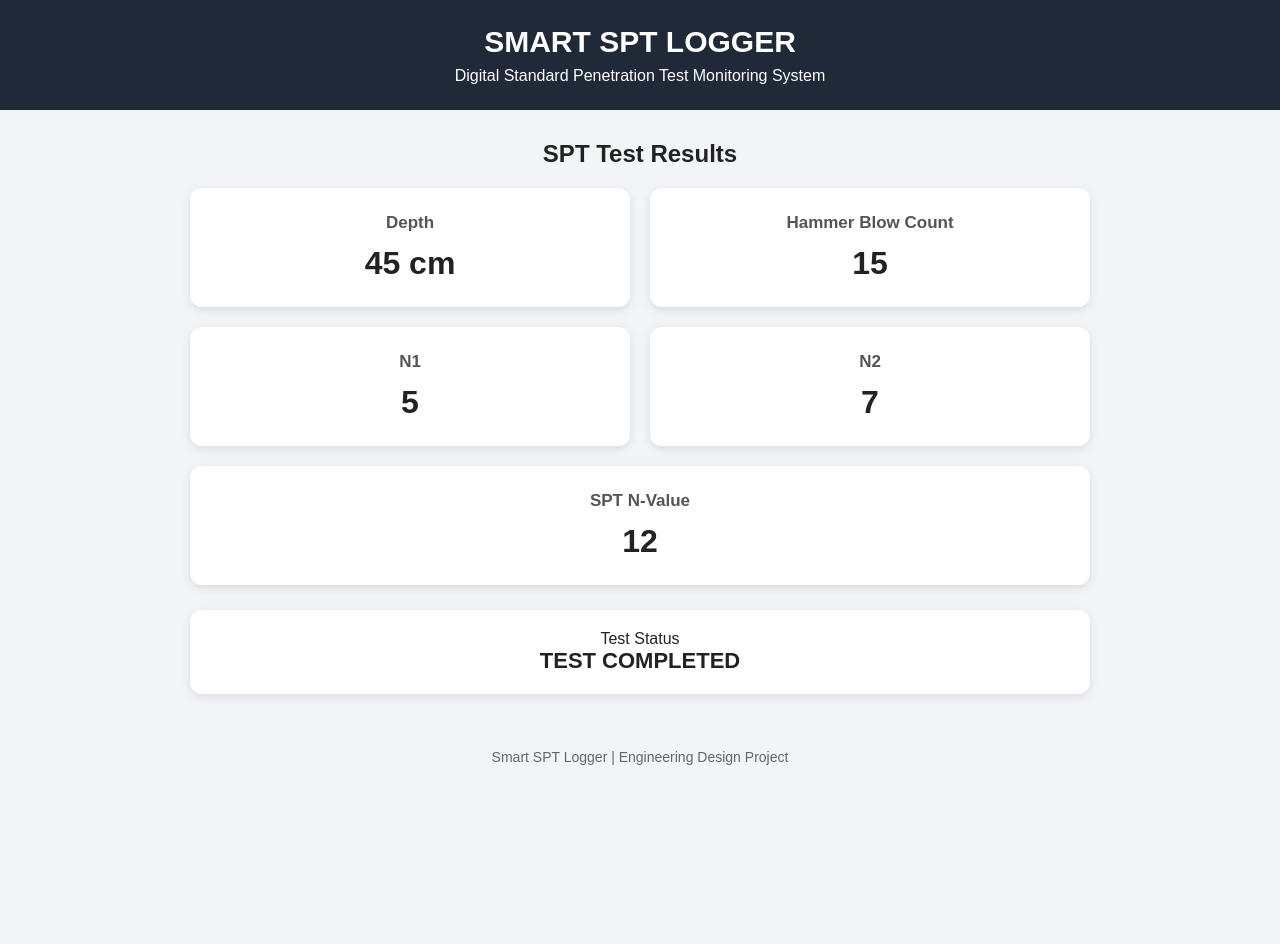
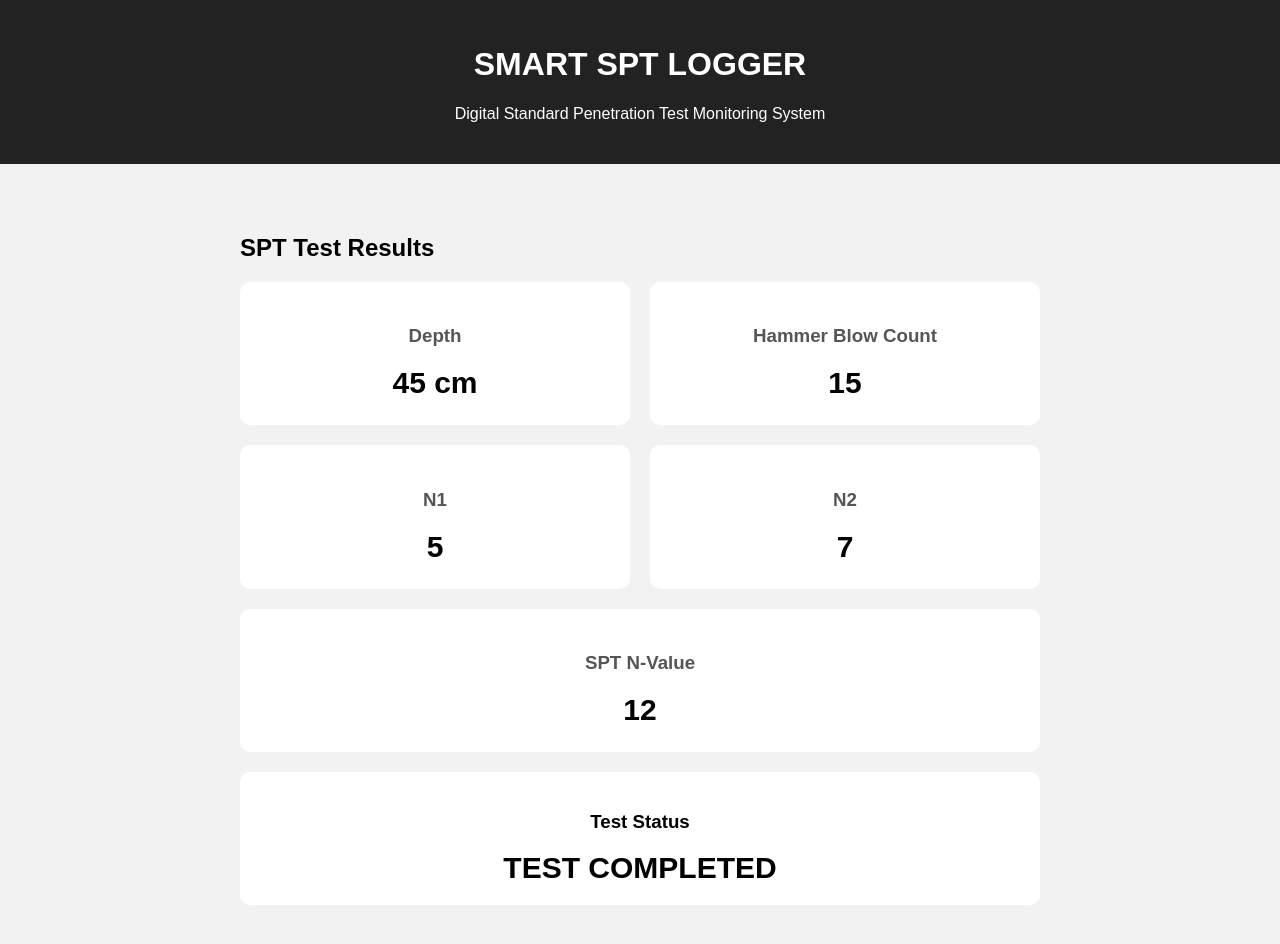
Before and after one commit to sanjayan0207-boop/smart-spt-dashboard, a plain HTML site: page index.html in a window 1280 px wide. Before the commit the page ends 815 px from the top, so only its background shows below. Drawn offline with Linux system fonts and the light colour scheme.

Commit message:
Update index.html

```diff
--- a/index.html
+++ b/index.html
@@ -1,205 +1,119 @@
 <!DOCTYPE html>
-<html lang="en">
+<html>
 <head>
     <meta charset="UTF-8">
     <meta name="viewport" content="width=device-width, initial-scale=1.0">
-
     <title>Smart SPT Logger</title>
 
     <style>
-
         body {
+            font-family: Arial, sans-serif;
             margin: 0;
-    font-family: Arial, sans-serif;
-    background: #f2f4f7;
-    color: #222;
+            background: #f2f2f2;
         }
 
         .header {
-    background: #1f2937;
+            background: #222;
             color: white;
             text-align: center;
-    padding: 25px 10px;
-}
-
-.header h1 {
-    margin: 0;
-    font-size: 30px;
-}
-
-.header p {
-    margin: 8px 0 0;
-    font-size: 16px;
+            padding: 25px;
         }
 
         .container {
-    max-width: 900px;
+            max-width: 800px;
             margin: 30px auto;
-    padding: 0 20px;
+            padding: 20px;
         }
 
-.section-title {
-    text-align: center;
-    margin-bottom: 20px;
-}
-
-.results {
+        .cards {
             display: grid;
-    grid-template-columns: repeat(2, 1fr);
+            grid-template-columns: 1fr 1fr;
             gap: 20px;
         }
 
         .card {
             background: white;
             padding: 25px;
-    border-radius: 12px;
             text-align: center;
-    box-shadow: 0 3px 10px rgba(0,0,0,0.10);
+            border-radius: 10px;
         }
 
         .card h3 {
-    margin: 0 0 12px;
-    font-size: 17px;
             color: #555;
         }
 
         .value {
-    font-size: 32px;
+            font-size: 30px;
             font-weight: bold;
         }
 
         .nvalue {
-    grid-column: span 2;
+            grid-column: 1 / 3;
         }
 
         .status {
-    margin-top: 25px;
             background: white;
+            margin-top: 20px;
             padding: 20px;
-    border-radius: 12px;
             text-align: center;
-    box-shadow: 0 3px 10px rgba(0,0,0,0.10);
-}
-
-.status-text {
-    font-size: 22px;
-    font-weight: bold;
-}
-
-.footer {
-    text-align: center;
-    margin-top: 35px;
-    padding: 20px;
-    color: #666;
-    font-size: 14px;
+            border-radius: 10px;
         }
 
         @media (max-width: 600px) {
-
-    .results {
+            .cards {
                 grid-template-columns: 1fr;
             }
 
             .nvalue {
-        grid-column: span 1;
+                grid-column: 1;
             }
-
         }
-
     </style>
 </head>
 
 <body>
 
     <div class="header">
-
         <h1>SMART SPT LOGGER</h1>
-
         <p>Digital Standard Penetration Test Monitoring System</p>
-
     </div>
-
 
     <div class="container">
 
-    <h2 class="section-title">SPT Test Results</h2>
+        <h2>SPT Test Results</h2>
 
-
-    <div class="results">
-
+        <div class="cards">
 
             <div class="card">
+                <h3>Depth</h3>
+                <div class="value">45 cm</div>
+            </div>
 
-            <h3>Depth</h3>
+            <div class="card">
+                <h3>Hammer Blow Count</h3>
+                <div class="value">15</div>
+            </div>
 
-            <div class="value">
-                45 cm
+            <div class="card">
+                <h3>N1</h3>
+                <div class="value">5</div>
+            </div>
+
+            <div class="card">
+                <h3>N2</h3>
+                <div class="value">7</div>
+            </div>
+
+            <div class="card nvalue">
+                <h3>SPT N-Value</h3>
+                <div class="value">12</div>
             </div>
 
         </div>
 
-
-        <div class="card">
-
-            <h3>Hammer Blow Count</h3>
-
-            <div class="value">
-                15
-            </div>
-
-        </div>
-
-
-        <div class="card">
-
-            <h3>N1</h3>
-
-            <div class="value">
-                5
-            </div>
-
-        </div>
-
-
-        <div class="card">
-
-            <h3>N2</h3>
-
-            <div class="value">
-                7
-            </div>
-
-        </div>
-
-
-        <div class="card nvalue">
-
-            <h3>SPT N-Value</h3>
-
-            <div class="value">
-                12
-            </div>
-
-        </div>
-
-    </div>
-
-
         <div class="status">
-
-        <div>Test Status</div>
-
-        <div class="status-text">
-            TEST COMPLETED
-        </div>
-
-    </div>
-
-
-    <div class="footer">
-
-        Smart SPT Logger | Engineering Design Project
-
+            <h3>Test Status</h3>
+            <div class="value">TEST COMPLETED</div>
         </div>
 
     </div>
```
Lines whose indentation alone changed are shown as unchanged.
